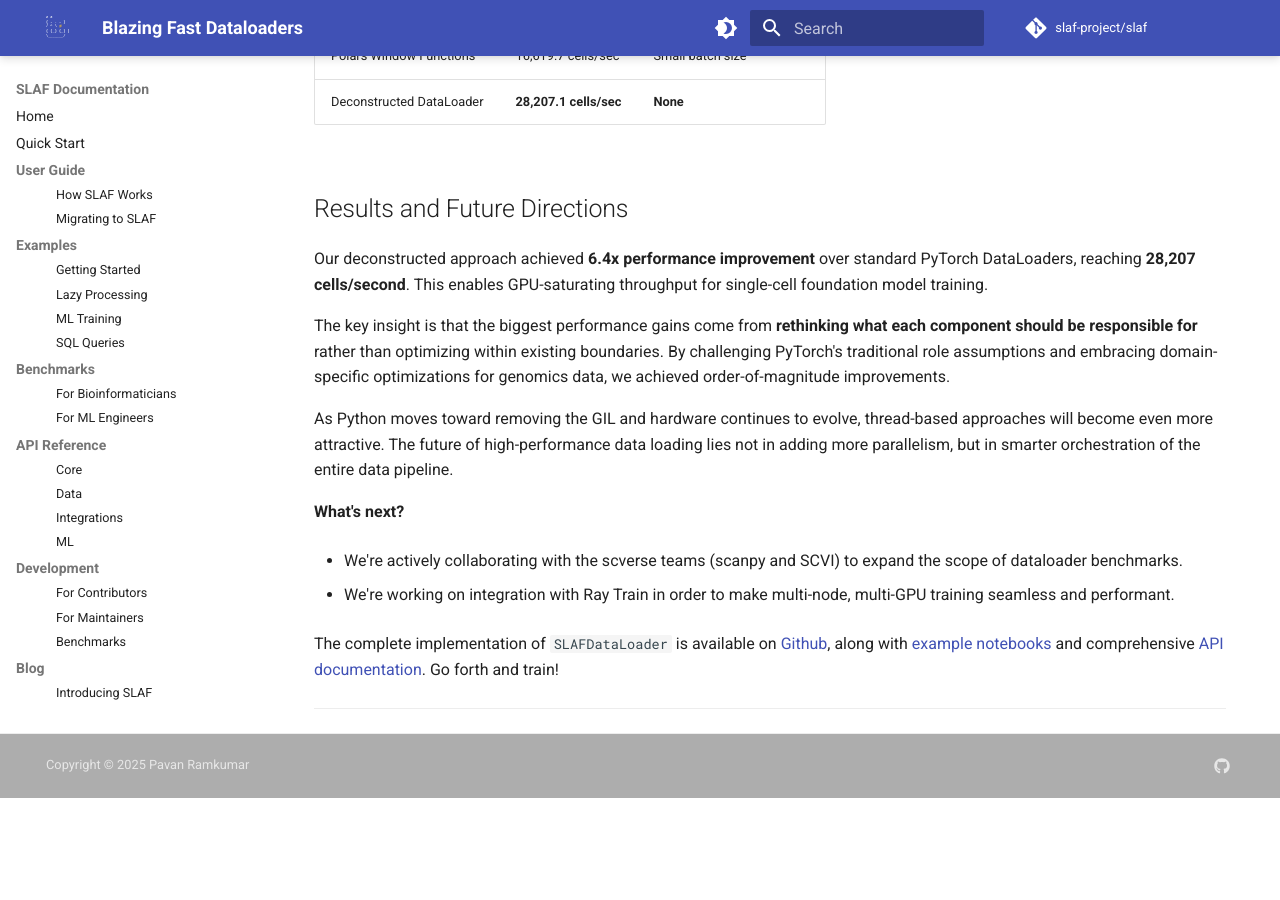
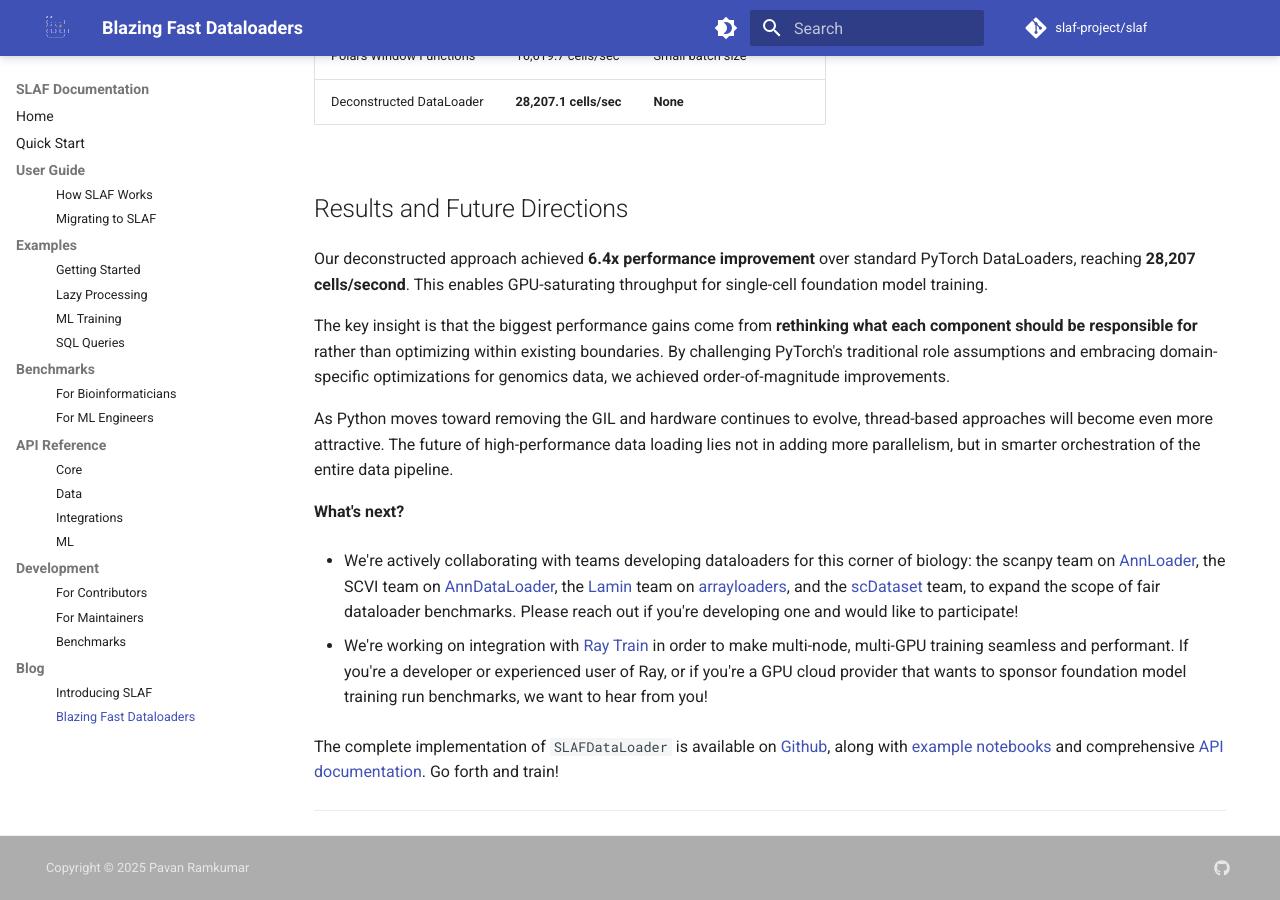
Before and after one commit to slaf-project/slaf, an MkDocs documentation site: the page built from docs/blog/blazing-fast-dataloaders.md, in a window 1280 px wide and 900 px high, scrolled down 12947 px. Built offline with MkDocs 1.6.1 and Material for MkDocs 9.7.7, drawn with Linux system fonts in a browser that asks for light colours; comment, search, counter and statistics services are not loaded; before the commit the page ends 13745 px from its top, so only the background shows below that.

Commit message:
attributions

```diff
--- a/docs/blog/blazing-fast-dataloaders.md
+++ b/docs/blog/blazing-fast-dataloaders.md
@@ -455,9 +455,9 @@ As Python moves toward removing the GIL and hardware continues to evolve, thread
 
 **What's next?**
 
-- We're actively collaborating with the scverse teams (scanpy and SCVI) to expand the scope of dataloader benchmarks.
+- We're actively collaborating with teams developing dataloaders for this corner of biology: the scanpy team on [AnnLoader](https://anndata.readthedocs.io/en/latest/generated/anndata.experimental.AnnLoader.html), the SCVI team on [AnnDataLoader](https://docs.scvi-tools.org/en/stable/api/reference/scvi.dataloaders.AnnDataLoader.html), the [Lamin](https://lamin.ai/) team on [arrayloaders](https://blog.lamin.ai/arrayloader-benchmarks), and the [scDataset](https://arxiv.org/abs/2506.01883) team, to expand the scope of fair dataloader benchmarks. Please reach out if you're developing one and would like to participate!
 
-- We're working on integration with Ray Train in order to make multi-node, multi-GPU training seamless and performant.
+- We're working on integration with [Ray Train](https://docs.ray.io/en/latest/train/train.html) in order to make multi-node, multi-GPU training seamless and performant. If you're a developer or experienced user of Ray, or if you're a GPU cloud provider that wants to sponsor foundation model training run benchmarks, we want to hear from you!
 
 The complete implementation of `SLAFDataLoader` is available on [Github](https://github.com/slaf-project/slaf), along with [example notebooks](https://slaf-project.github.io/slaf/examples/ml-training/) and comprehensive [API documentation](https://slaf-project.github.io/slaf/api/ml/). Go forth and train!
 
```
